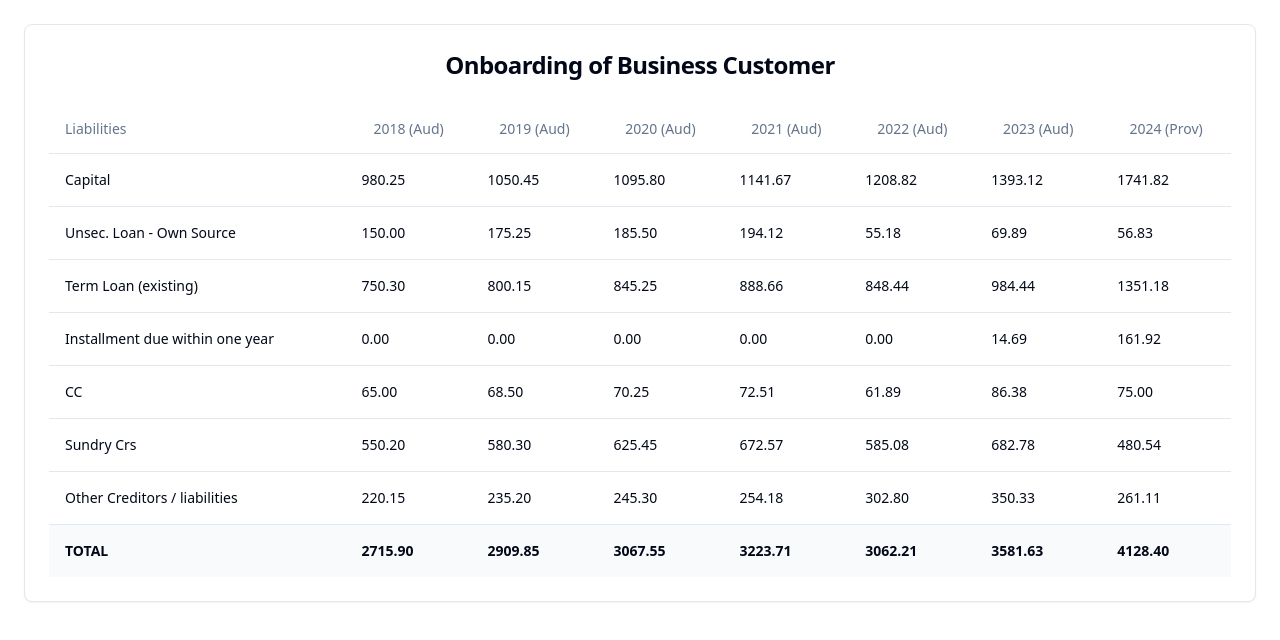
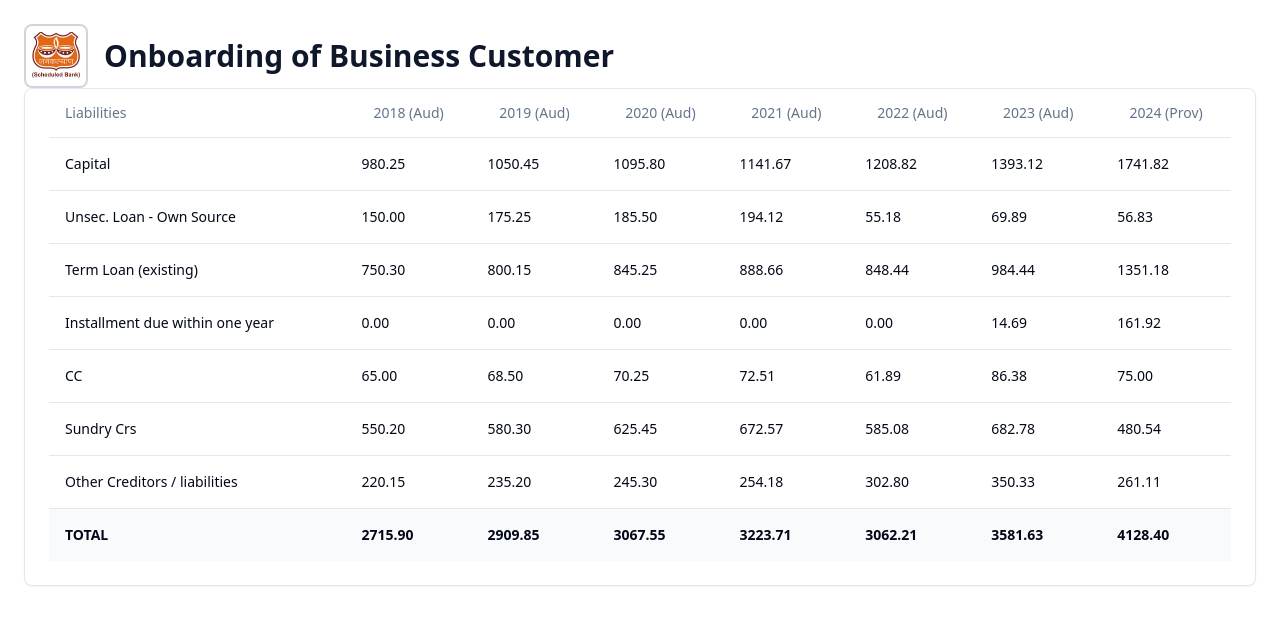
Before and after one commit to loanaiq/loanwatcher-guardian, a React (Vite) app: page / in a window 1280 px wide. Shown: the top 640 px of the page. Built offline with nearby package versions, Linux system fonts and the light colour scheme.

Commit message:
Update dashboard header title
Changed the dashboard header title to "Onboarding of Business Customer" for improved clarity and relevance.
[skip gpt_engineer]

```diff
--- a/src/components/BalanceSheetAnalysis.jsx
+++ b/src/components/BalanceSheetAnalysis.jsx
@@ -109,12 +109,20 @@ const BalanceSheetAnalysis = () => {
 
   return (
     <div className="container mx-auto p-6">
+      <div className="flex items-center gap-4 mb-8">
+        <div className="w-16 h-16 rounded-lg bg-white border-2 border-gray-300 flex items-center justify-center p-1">
+          <img
+            src="/lovable-uploads/0473091d-142b-4ba1-86f8-14a9e67da0d6.png"
+            alt="Janakalyan Bank Logo"
+            className="w-14 h-14 object-contain"
+          />
+        </div>
+        <h1 className="text-3xl font-bold text-primary">
+          Onboarding of Business Customer
+        </h1>
+      </div>
+
       <Card>
-        <CardHeader>
-          <CardTitle className="text-2xl font-bold text-center">
-            Onboarding of Business Customer
-          </CardTitle>
-        </CardHeader>
         <CardContent className="overflow-x-auto">
           <Table>
             <TableHeader>
```
